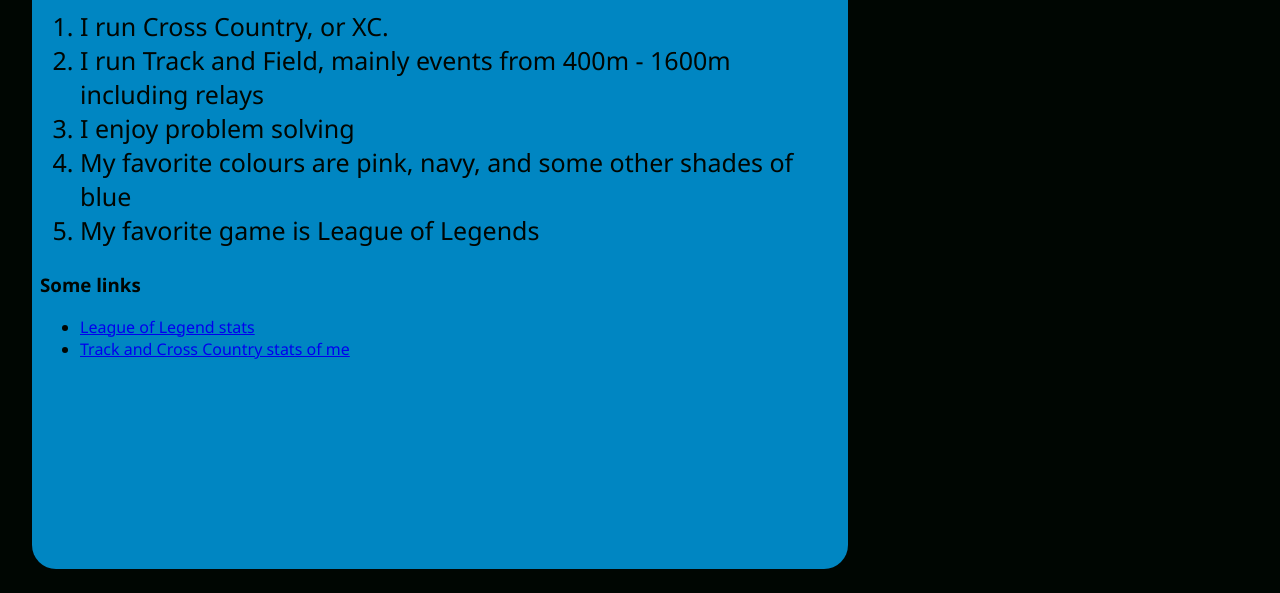
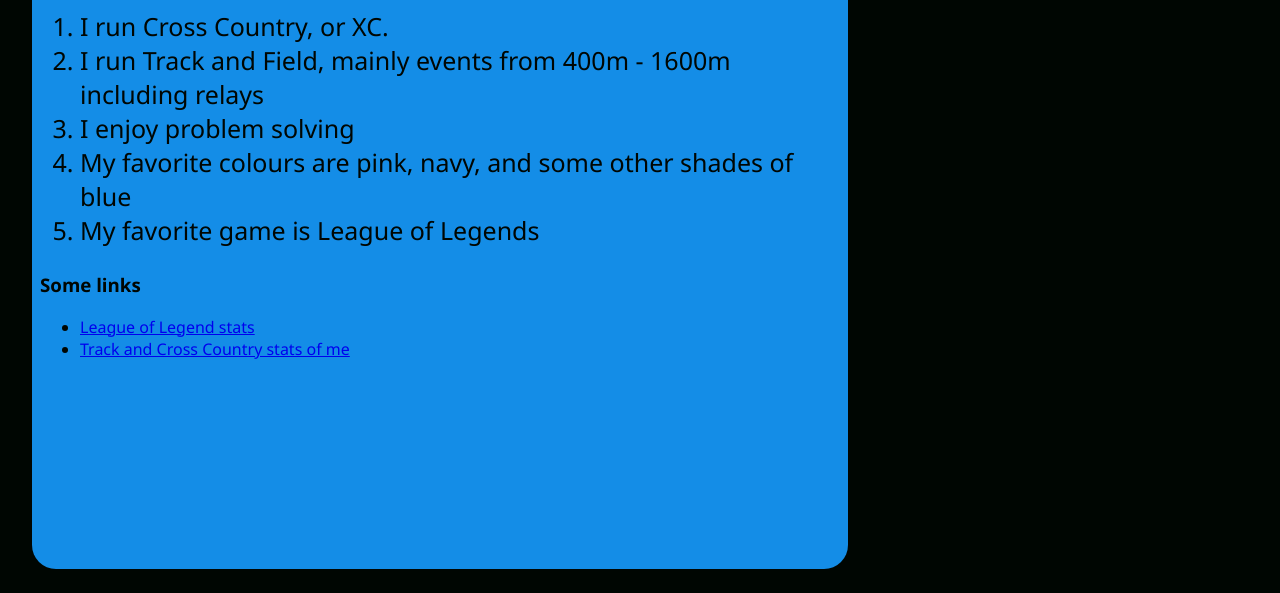
Before and after one commit to AndyWcode/html_stuff, a plain HTML site: page index.html in a window 1280 px wide. Shown: the part 279-872 px from the top of the page. Drawn offline with Linux system fonts and the light colour scheme.

Commit message:
Update style.css

```diff
--- a/style.css
+++ b/style.css
@@ -52,7 +52,7 @@ body{color: #000602; background-color: #000602; }
     width: 50rem;
     height: 40rem;
     text-align: left;
-    background-color:#0086c2;
+    background-color:#148de7;
     border-color:#0086c2;
     padding: .5rem;
     border-radius: 1.5rem;
```
